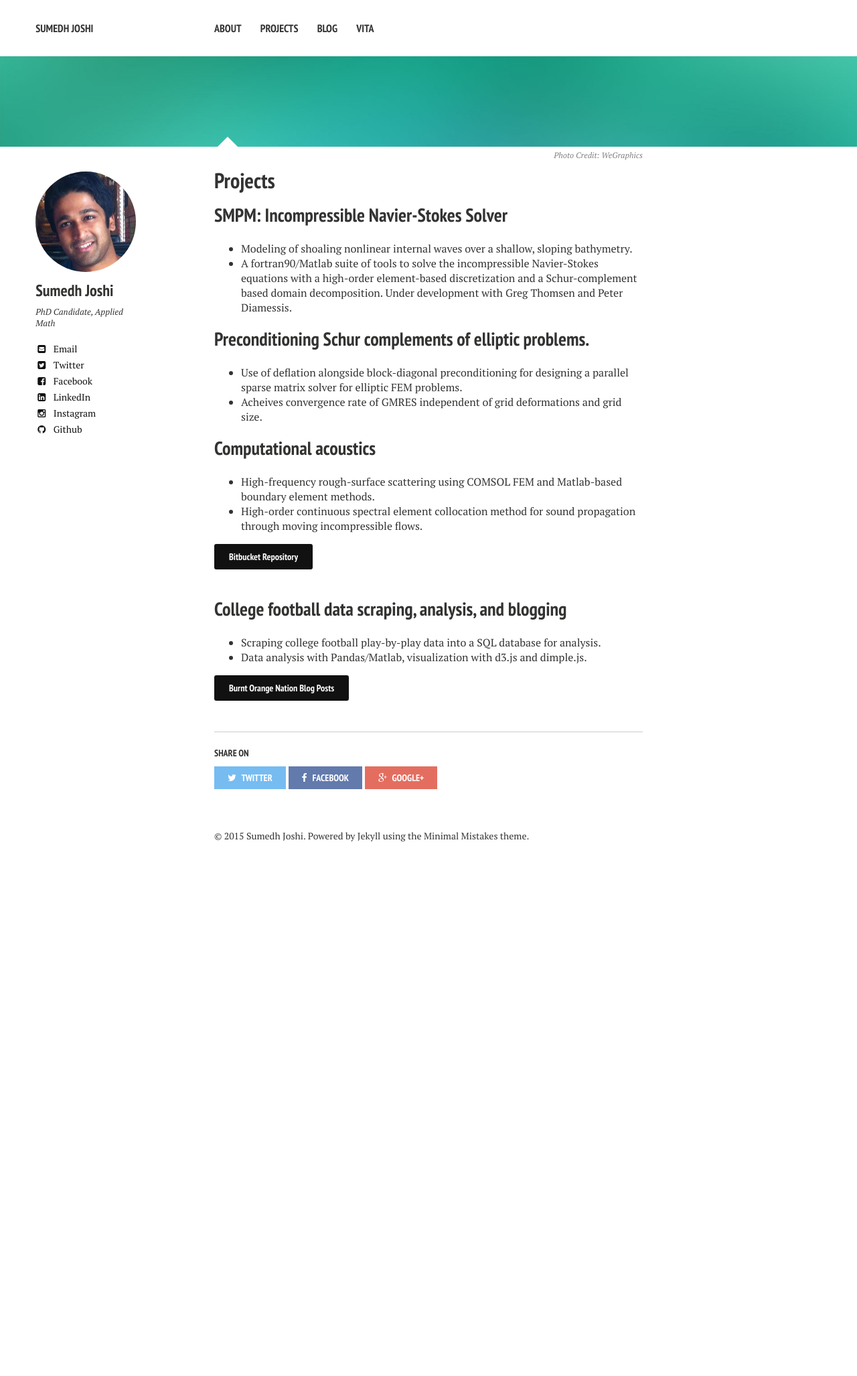
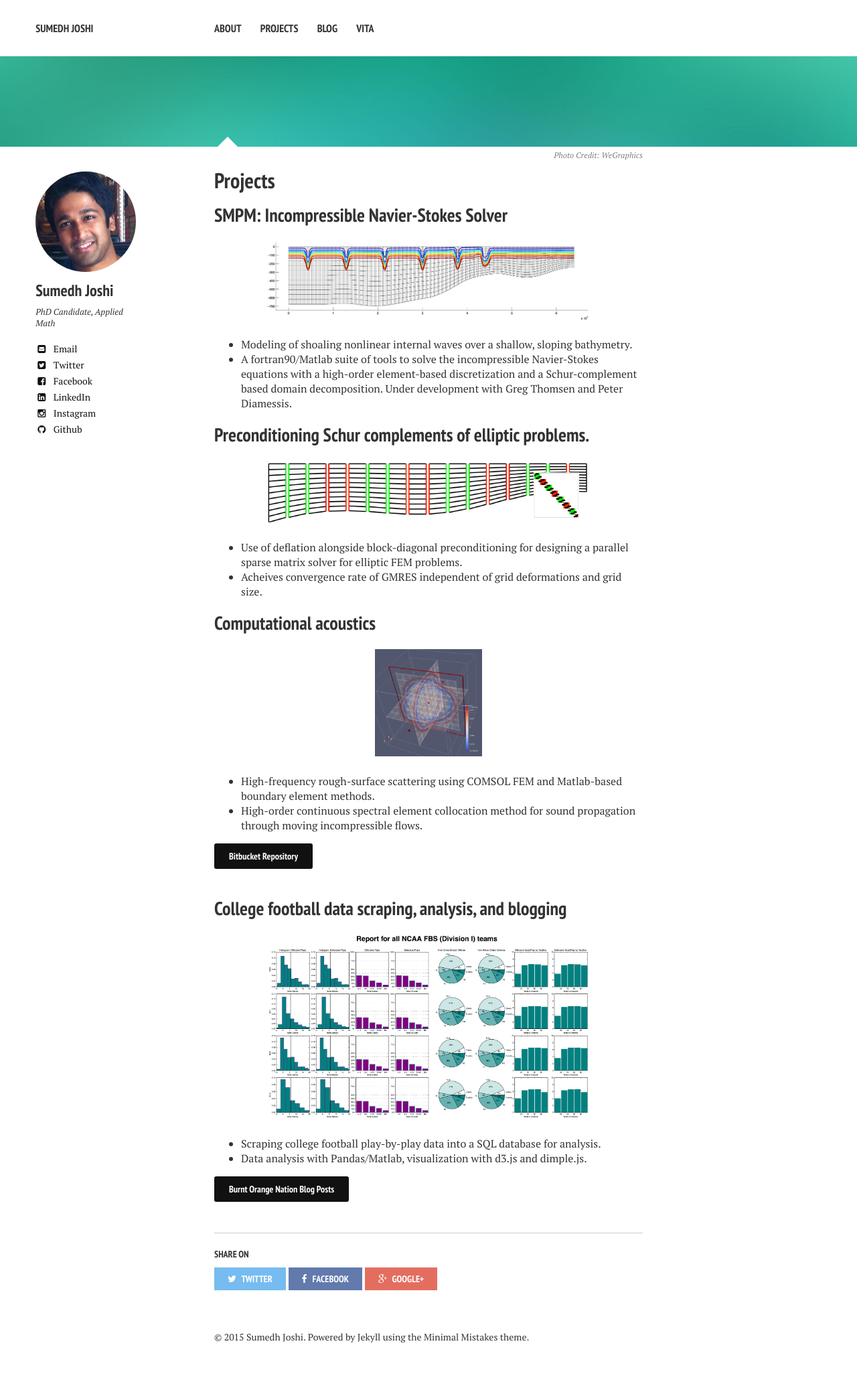
Before and after one commit to aledlie/Homage, a Jekyll site: the page built from projects/index.md, in a window 1280 px wide. Shown: the whole page at 67% size. Built offline with Jekyll 4.4.1, drawn with Linux system fonts in a browser that asks for light colours; nearby versions of some CDN libraries; before the commit the page ends 1306 px from its top, so only the background shows below that.

Commit message:
Added pictures to the projects page.

```diff
--- a/projects/index.md
+++ b/projects/index.md
@@ -11,15 +11,33 @@ image:
 
 ## SMPM: Incompressible Navier-Stokes Solver
 
+<figure>
+<center>
+   <a href="/images/project_smpm.png"><img width="75%" src="/images/project_smpm.png"></a>
+</center>
+</figure>
+
    * Modeling of shoaling nonlinear internal waves over a shallow, sloping bathymetry.
    * A fortran90/Matlab suite of tools to solve the incompressible Navier-Stokes equations with a high-order element-based discretization and a Schur-complement based domain decomposition.  Under development with Greg Thomsen and Peter Diamessis.
 
 ## Preconditioning Schur complements of elliptic problems.
 
+<figure>
+   <center>
+   <a href="/images/project_schur.png"><img width="75%" src="/images/project_schur.png"></a>
+   </center>
+</figure>
+
    * Use of deflation alongside block-diagonal preconditioning for designing a parallel sparse matrix solver for elliptic FEM problems.
    * Acheives convergence rate of GMRES independent of grid deformations and grid size.
 
 ## Computational acoustics
+
+<figure>
+<center>
+   <a href="/images/project_sema.png"><img width="25%" src="/images/project_sema.png"></a>
+</center>
+</figure>
 
    * High-frequency rough-surface scattering using COMSOL FEM and Matlab-based boundary element methods.
    * High-order continuous spectral element collocation method for sound propagation through moving incompressible flows.
@@ -28,6 +46,12 @@ image:
 
 ## College football data scraping, analysis, and blogging
 
+<figure>
+   <center>
+      <a href="/images/project_ncaa.png"><img width="75%" src="/images/project_ncaa.png"></a>
+   </center>
+</figure>
+
    * Scraping college football play-by-play data into a SQL database for analysis.
    * Data analysis with Pandas/Matlab, visualization with d3.js and dimple.js.
 
```
Also changed, not shown: images/project_ncaa.png (added), images/project_schur.png (added), images/project_sema.png (added), images/project_smpm.png (added), 3 other files.
